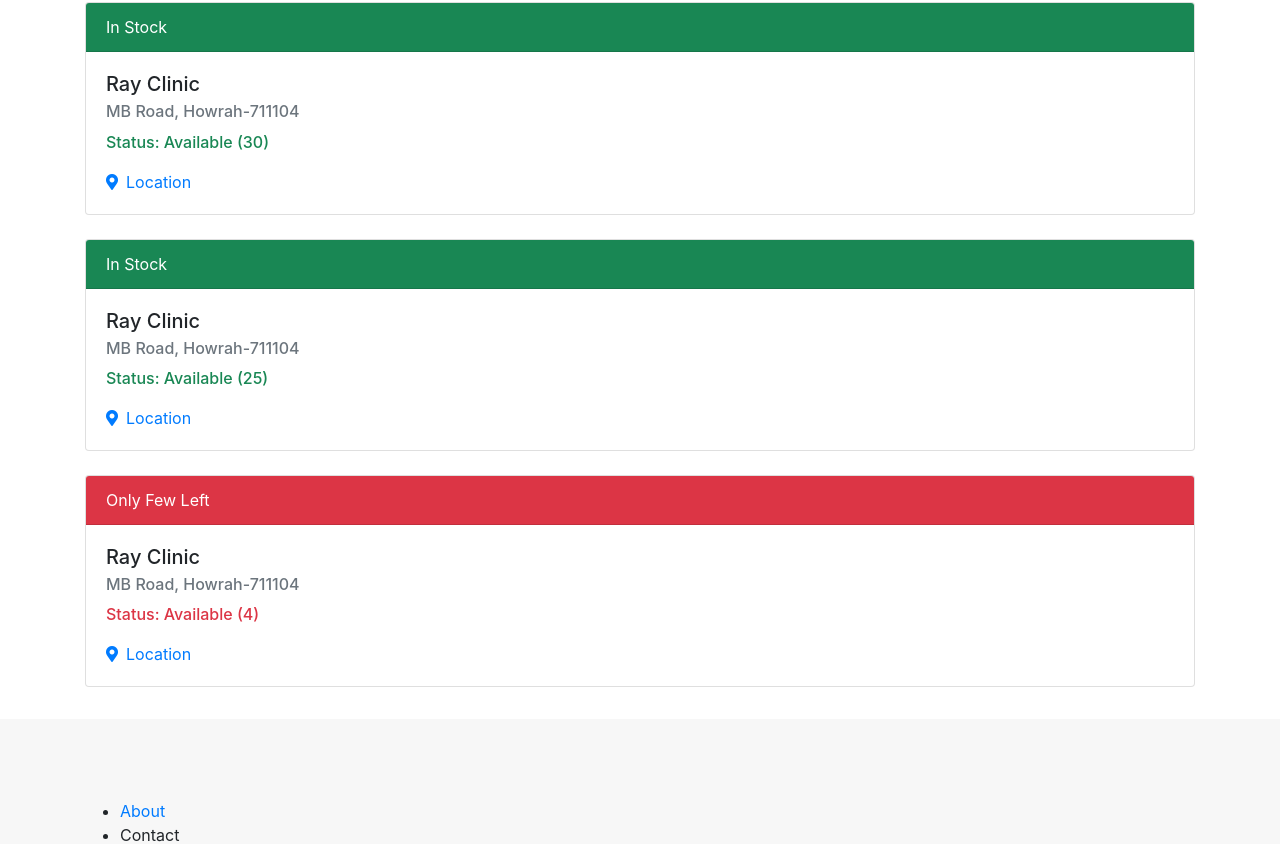
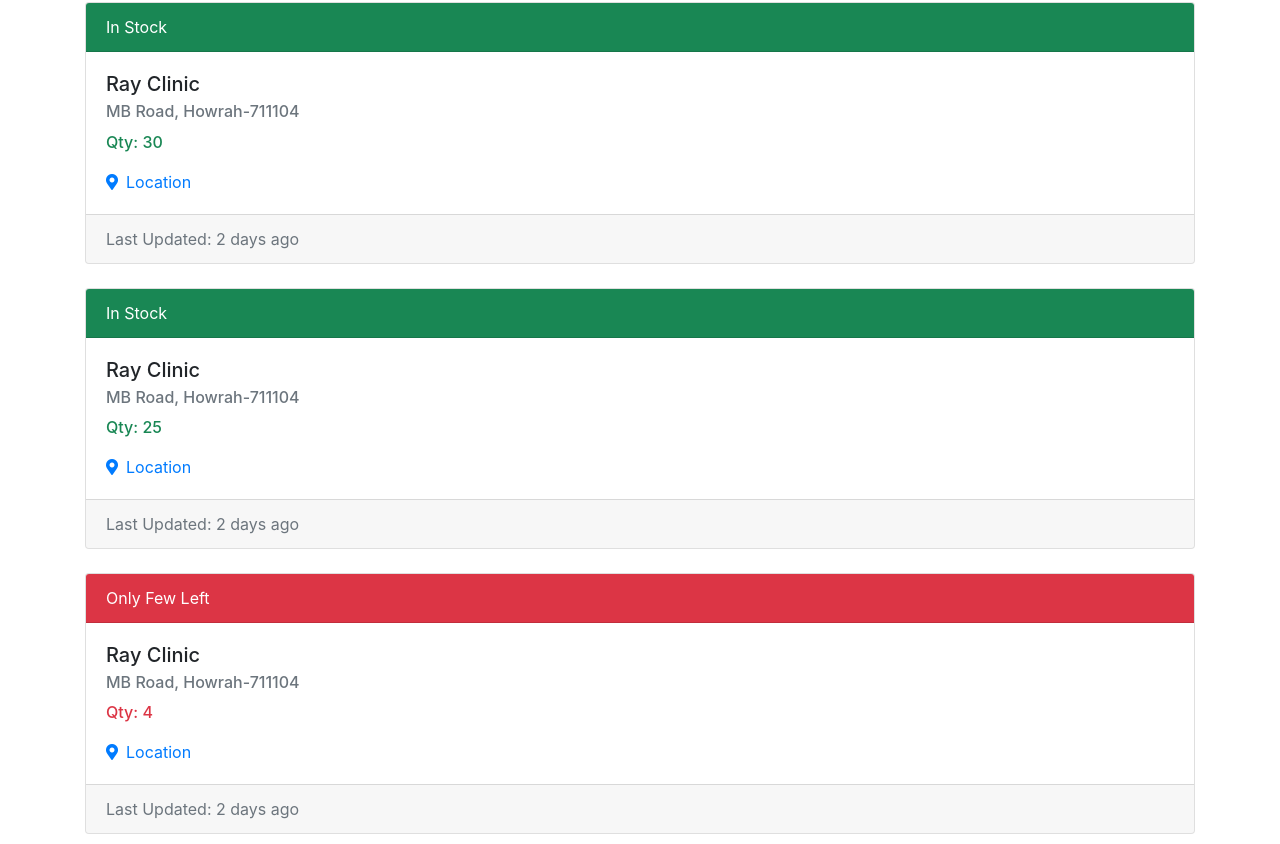
Before and after one commit to SrijanDas/Check-Med-frontend, a React (Create React App) app: page / in a window 1280 px wide. Shown: the part 938-1782 px from the top of the page. Built offline with nearby package versions, Linux system fonts and the light colour scheme.

Commit message:
fixes #3

```diff
--- a/src/components/ShopCard.jsx
+++ b/src/components/ShopCard.jsx
@@ -2,9 +2,10 @@ import React from "react";
 import Card from "react-bootstrap/Card";
 
 function ShopCard({ inStock }) {
-  const bg = inStock <= 10 ? "#DC3545" : "#198754";
-  const header = inStock <= 10 ? "Only Few Left" : "In Stock";
-  const statusColor = inStock <= 10 ? "#DC3545" : "#198754";
+  const lowStock = inStock <= 10 ? true : false;
+  const bg = lowStock ? "#DC3545" : "#198754";
+  const header = lowStock ? "Only Few Left" : "In Stock";
+  const statusColor = lowStock ? "#DC3545" : "#198754";
 
   return (
     <div>
@@ -18,13 +19,16 @@ function ShopCard({ inStock }) {
             MB Road, Howrah-711104
           </Card.Subtitle>
           <Card.Text style={{ color: statusColor, fontWeight: 500 }}>
-            Status: Available ({inStock})
+            Qty: {inStock}
           </Card.Text>
           <Card.Link href="#">
             <i className="fas fa-map-marker-alt mr-2"></i>
             Location
           </Card.Link>
         </Card.Body>
+        <Card.Footer className="text-muted">
+          Last Updated: 2 days ago
+        </Card.Footer>
       </Card>
     </div>
   );
```
